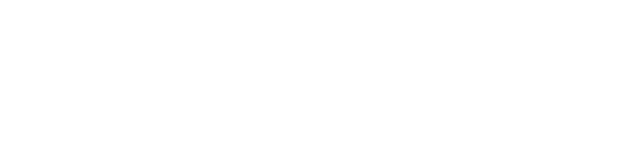
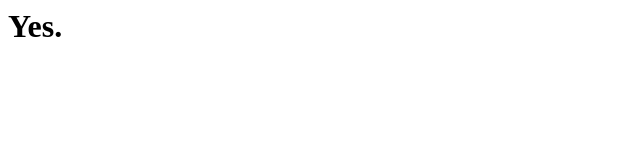
Before and after one commit to root-dir/monocultures, a plain HTML site: page index.html in a window 1280 px wide. Shown: the full height of the page, 0-640 px from the left. Drawn offline with Linux system fonts and the light colour scheme.

Commit message:
Update index.html

```diff
--- a/index.html
+++ b/index.html
@@ -2,4 +2,7 @@
 <head>
   <title> Yes. </title>
 </head>
+  <body>
+    <h1> Yes. </h1>
+  </body>
 </html>
```
